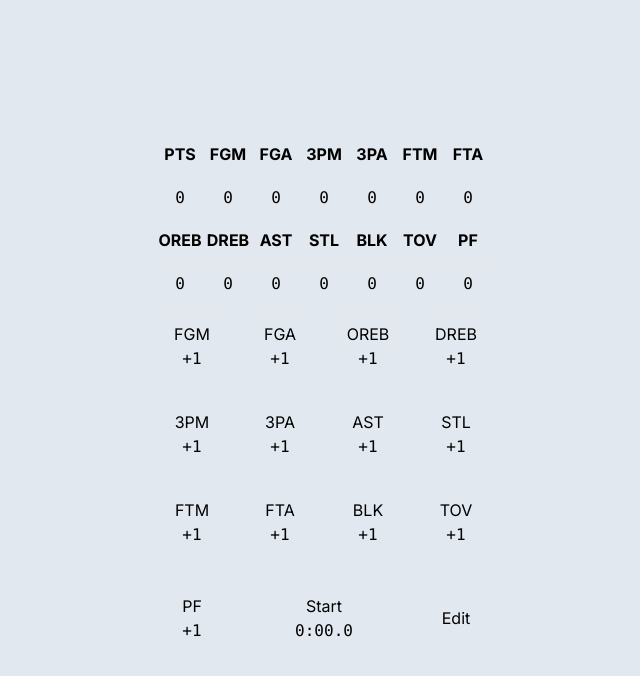
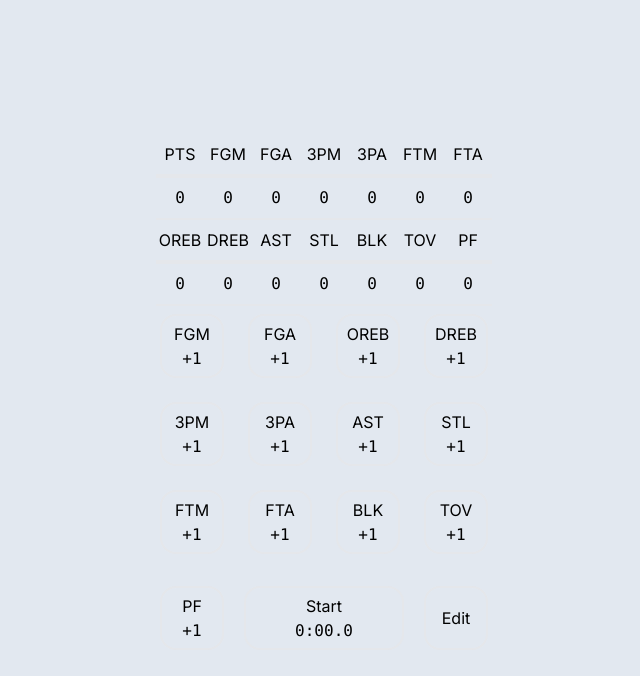
Before and after one commit to jseashell/tipoff, a Next.js app: page / in a window 1280 px wide. Shown: the top 676 px of the page, without its empty margins (316-956 px from the left). Built offline with nearby package versions, Linux system fonts and the light colour scheme.

Commit message:
Remove bold weight for stat names

```diff
--- a/src/app/components/stats.tsx
+++ b/src/app/components/stats.tsx
@@ -54,9 +54,7 @@ export default function Stats(props: any) {
 function Stat(props: any) {
   return (
     <div className="w-12 flex flex-col justify-center items-center">
-      <span className="w-full py-2 border-b-4 text-center font-bold">
-        {props.name}
-      </span>
+      <span className="w-full py-2 border-b-4 text-center">{props.name}</span>
       <span className="w-full py-2 border-b-2 text-center font-mono">
         {props.value}
       </span>
```
